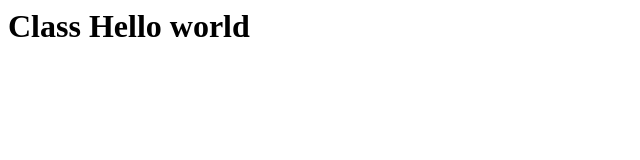
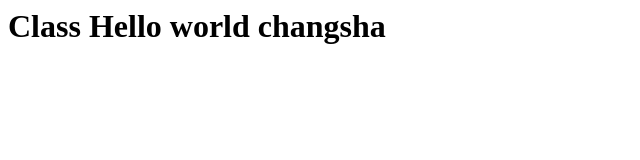
Before and after one commit to changshatravel/changshatravel.github.io, a plain HTML site: page index.html in a window 1280 px wide. Shown: the whole page, without its empty margins (0-640 px from the left). Drawn offline with Linux system fonts and the light colour scheme.

Commit message:
changsha

```diff
--- a/index.html
+++ b/index.html
@@ -1 +1 @@
-<h1>Class Hello world</h1>
+<h1>Class Hello world changsha</h1>
```
